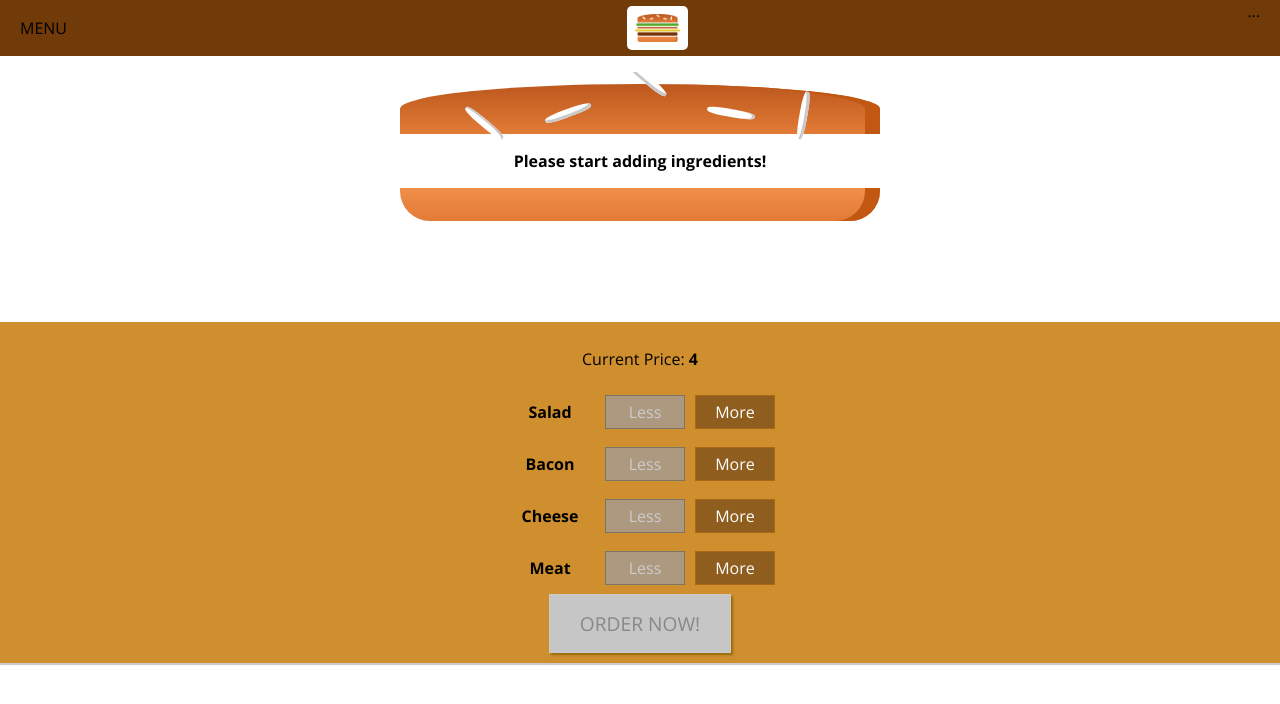
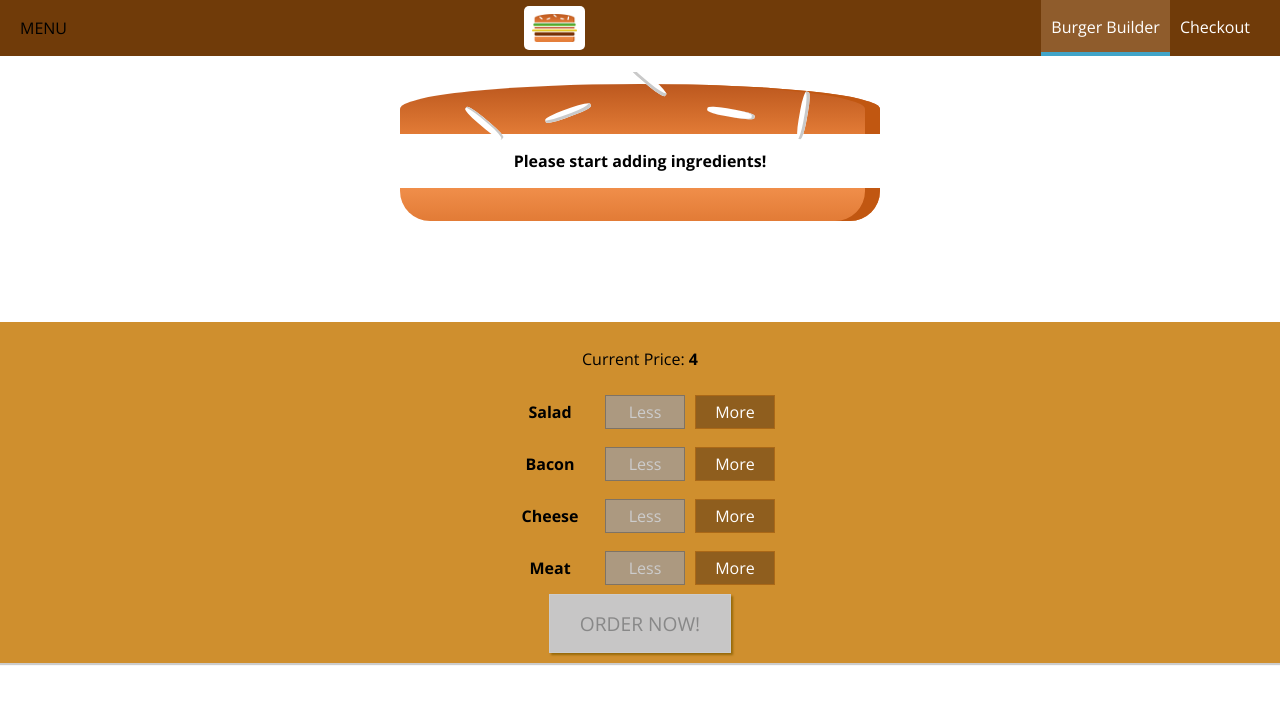
Before and after one commit to shindesharad71/Burger-Builder-With-React, a React (Create React App) app: page / in a window 1280 px wide. Shown: the top 704 px of the page. Built offline with nearby package versions, Linux system fonts and the light colour scheme.

Commit message:
Added: Navigation Items

```diff
--- /dev/null
+++ b/src/components/Navigation/NavigationItems/NavigationItem/NavigationItem.js
@@ -0,0 +1,12 @@
+import React from 'react';
+import classes from './NavigationItem.module.scss';
+
+const navigationItem = (props) => (
+	<li className={classes.NavigationItem}>
+		<a href={props.link} className={props.active ? classes.active : null}>
+			{props.children}
+		</a>
+	</li>
+);
+
+export default navigationItem;
--- /dev/null
+++ b/src/components/Navigation/NavigationItems/NavigationItem/NavigationItem.module.scss
@@ -0,0 +1,23 @@
+.NavigationItem {
+    margin: 0;
+    box-sizing: border-box;
+    display: flex;
+    height: 100%;
+    align-items: center;
+
+    a {
+        color: white;
+        text-decoration: none;
+        height: 100%;
+        padding: 16px 10px;
+        border-bottom: 4px solid transparent;
+        box-sizing: border-box;
+        display: block;
+
+        &:active, &:hover, &.active {
+            background-color: #8F5C2C;
+            border-bottom: 4px solid #40A4c8;
+            color: white;
+        }
+    }
+}
--- /dev/null
+++ b/src/components/Navigation/NavigationItems/NavigationItems.js
@@ -0,0 +1,13 @@
+import React from 'react';
+import classes from './NavigationItems.module.scss';
+import NavigationItem from './NavigationItem/NavigationItem';
+
+
+const navigationItems = () => (
+    <ul className={classes.NavigationItems}>
+       <NavigationItem link="/" active>Burger Builder</NavigationItem>
+       <NavigationItem link="/">Checkout</NavigationItem>
+    </ul>
+);
+
+export default navigationItems;
--- /dev/null
+++ b/src/components/Navigation/NavigationItems/NavigationItems.module.scss
@@ -0,0 +1,8 @@
+.NavigationItems {
+    margin: 0;
+    padding: 0;
+    list-style: none;
+    display: flex;
+    align-items: center;
+    height: 100%;
+}
--- a/src/components/Navigation/Toolbar/Toolbar.js
+++ b/src/components/Navigation/Toolbar/Toolbar.js
@@ -1,12 +1,15 @@
 import React from 'react';
 import classes from './Toolbar.module.scss';
 import Logo from '../../Logo/Logo';
+import NavigationItems from '../NavigationItems/NavigationItems';
 
 const toolbar = (props) => (
 	<header className={classes.Toolbar}>
 		<div>MENU</div>
 		<Logo />
-		<nav>...</nav>
+		<nav>
+			<NavigationItems />
+		</nav>
 	</header>
 );
 
```
